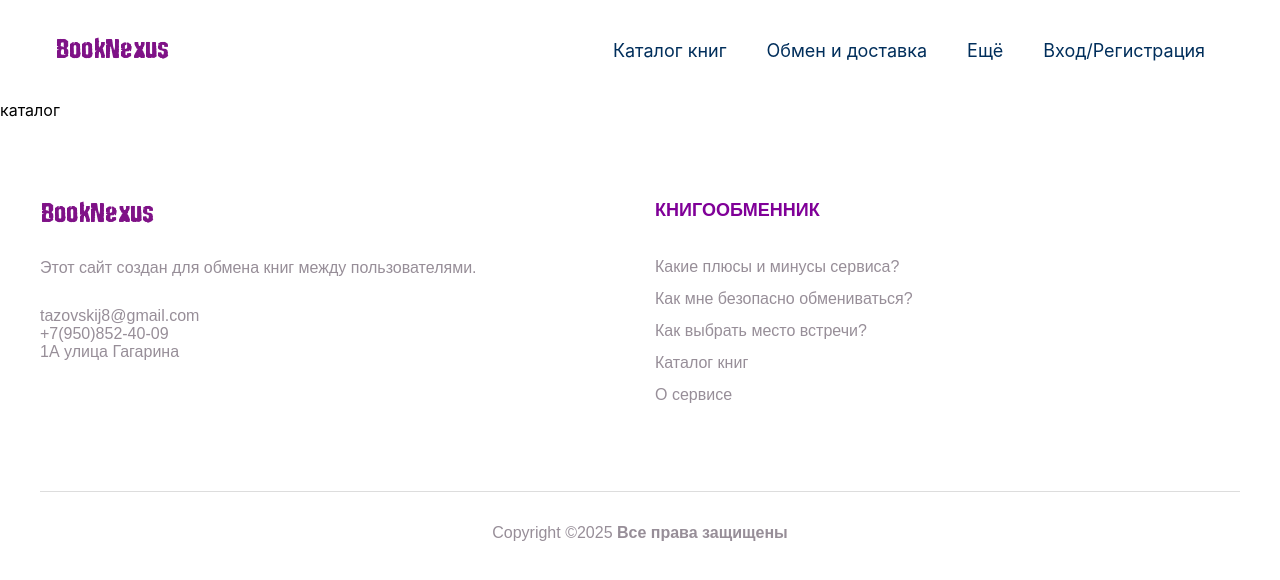
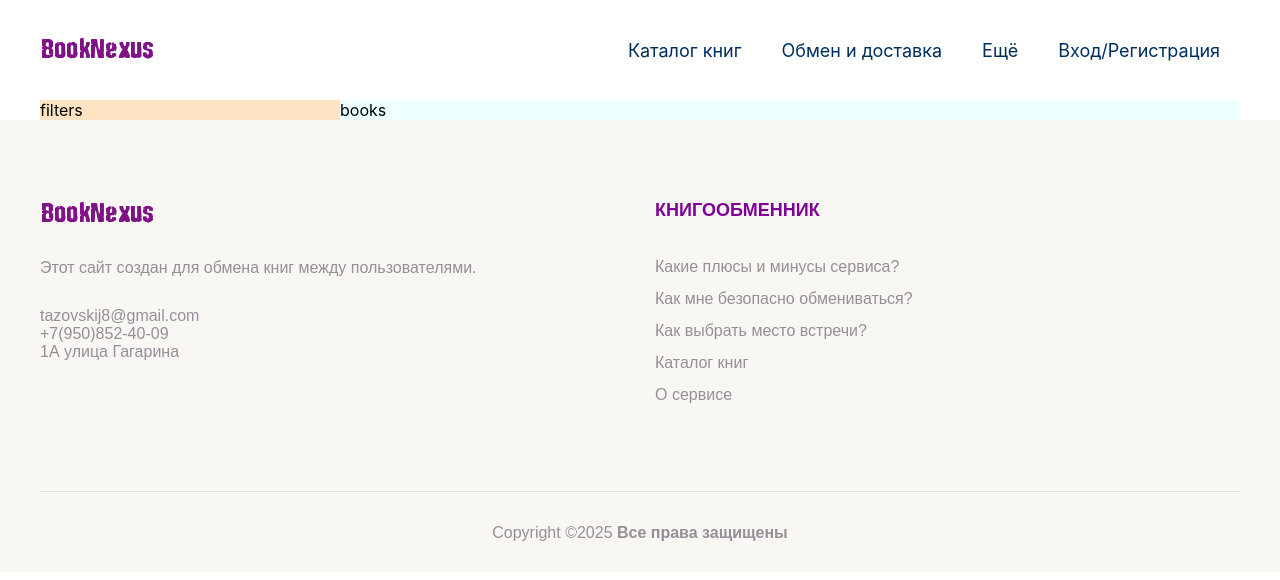
Before and after one commit to Saltein/book_nexus, a React (Create React App) app: page /catalog in a window 1280 px wide. Shown: the top 580 px of the page. Built offline with nearby package versions, Linux system fonts and the light colour scheme.

Commit message:
book catalog init

```diff
--- a/src/pages/BookCatalogPage/BookCatalogPage.jsx
+++ b/src/pages/BookCatalogPage/BookCatalogPage.jsx
@@ -3,7 +3,14 @@ import styles from './BookCatalogPage.module.css'
 export const BookCatalogPage = (props) => {
     return (
         <div className={styles.wrapper}>
-            каталог
+            <div className={styles.container}>
+                <div className={styles.filters}>
+                    filters
+                </div>
+                <div className={styles.bookList}>
+                    books
+                </div>
+            </div>
         </div>
     )
 }
--- a/src/pages/BookCatalogPage/BookCatalogPage.module.css
+++ b/src/pages/BookCatalogPage/BookCatalogPage.module.css
@@ -0,0 +1,31 @@
+.wrapper {
+    display: flex;
+    justify-content: center;
+    width: 100%;
+}
+
+.container {
+    display: flex;
+    flex-direction: row;
+    max-width: 1200px;
+    flex: 1
+}
+
+.filters {
+    flex: 1;
+    background-color: bisque;
+}
+
+.bookList {
+    flex: 3;
+    background-color: azure;
+}
+
+
+
+
+@media (max-width: 760px) {
+    .container {
+        flex-direction: column;
+    }
+}
--- a/src/widgets/Footer/Footer.module.css
+++ b/src/widgets/Footer/Footer.module.css
@@ -3,6 +3,7 @@
     flex-direction: column;
     justify-content: center;
     align-items: center;
+    background-color: #f9f7f4;
 }
 
 .infoList {
--- a/src/widgets/Header/Header.module.css
+++ b/src/widgets/Header/Header.module.css
@@ -21,7 +21,7 @@
     width: 100%;
     max-width: 1200px;
 
-    padding: 0 15px 0 15px;
+    margin: 0 15px 0 15px;
 }
 
 .nav_buttons {
```
